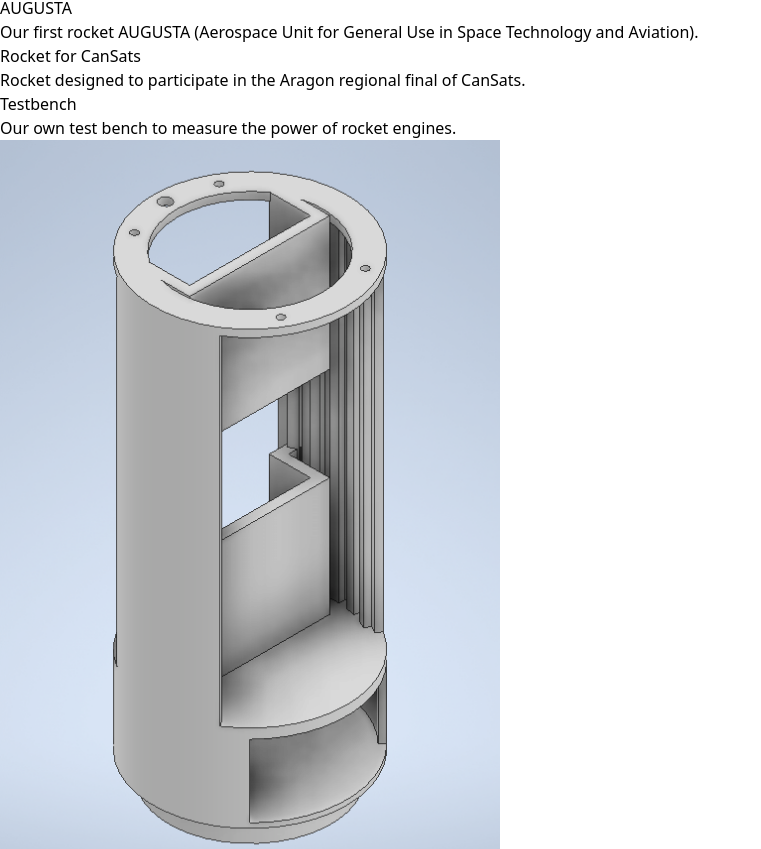
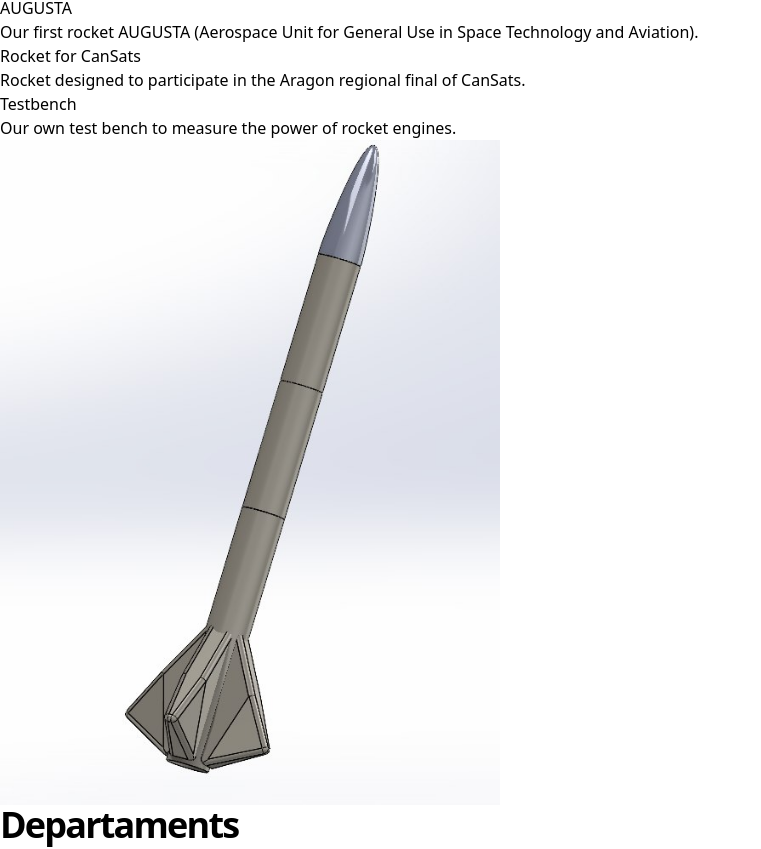
Before and after one commit to AdLunamUnizar/website_old, a React (Vite) app: page / in a window 1280 px wide. Shown: the part 1717-2566 px from the top of the page, without its empty margins (0-761 px from the left). Built offline with nearby package versions, Linux system fonts and the light colour scheme.

Commit message:
Update Features.jsx

```diff
--- a/src/partials/Features.jsx
+++ b/src/partials/Features.jsx
@@ -2,6 +2,8 @@ import React, { useState, useRef, useEffect } from 'react';
 import Transition from '../utils/Transition';
 
 import FeaturesBg from '../images/features-bg.png';
+import ImgAugusta from '../images/augusta.jpg';
+import ImgCansats from '../images/cansats.jpg';
 //import FeaturesElement from '../images/features-element.png';
 
 function Features() {
@@ -112,7 +114,7 @@ function Features() {
                   leaveEnd="opacity-0 -translate-y-16"
                 >
                   <div className="relative inline-flex flex-col">
-                    <img className="md:max-w-none mx-auto rounded" src={FeaturesBg} width="500" height="462" alt="Features bg" />
+                    <img className="md:max-w-none mx-auto rounded" src={ImgAugusta} width="500" height="462" alt="Features bg" />
                     {/*<img className="md:max-w-none absolute w-full left-0 transform animate-float" src={FeaturesElement} width="500" height="44" alt="Element" style={{ top: '30%' }} />*/}
                   </div>
                 </Transition>
@@ -129,7 +131,7 @@ function Features() {
                   leaveEnd="opacity-0 -translate-y-16"
                 >
                   <div className="relative inline-flex flex-col">
-                    <img className="md:max-w-none mx-auto rounded" src={FeaturesBg} width="500" height="462" alt="Features bg" />
+                    <img className="md:max-w-none mx-auto rounded" src={ImgCansats} width="500" height="462" alt="Features bg" />
                     {/*<img className="md:max-w-none absolute w-full left-0 transform animate-float" src={FeaturesElement} width="500" height="44" alt="Element" style={{ top: '30%' }} />*/}
                   </div>
                 </Transition>
```
